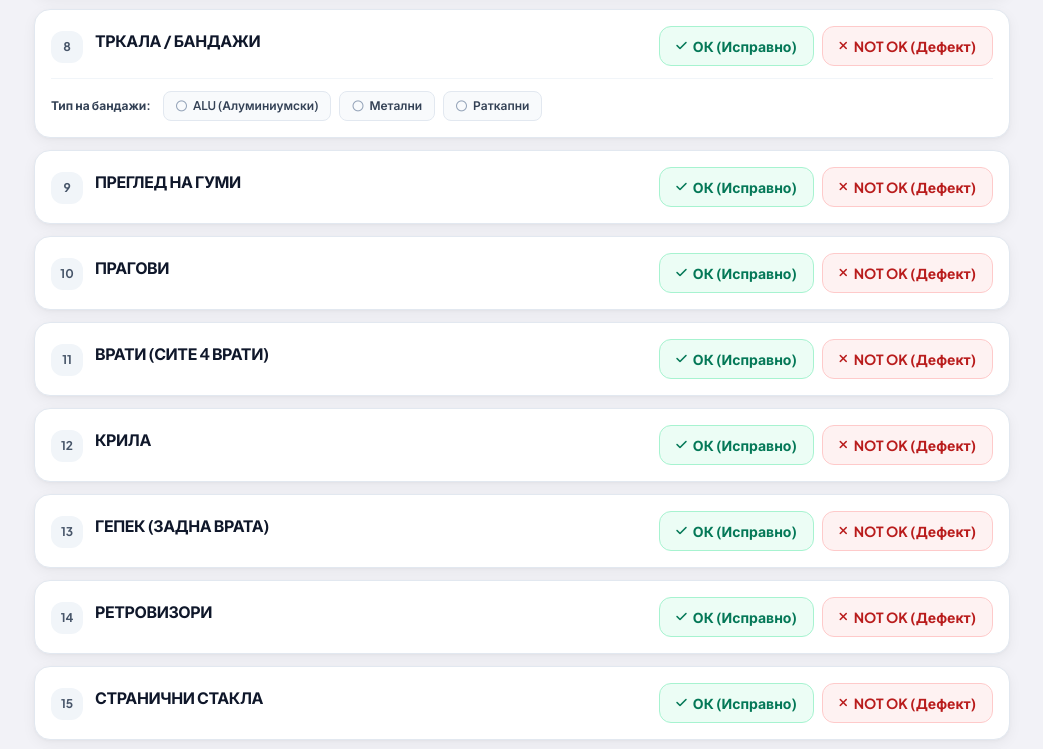
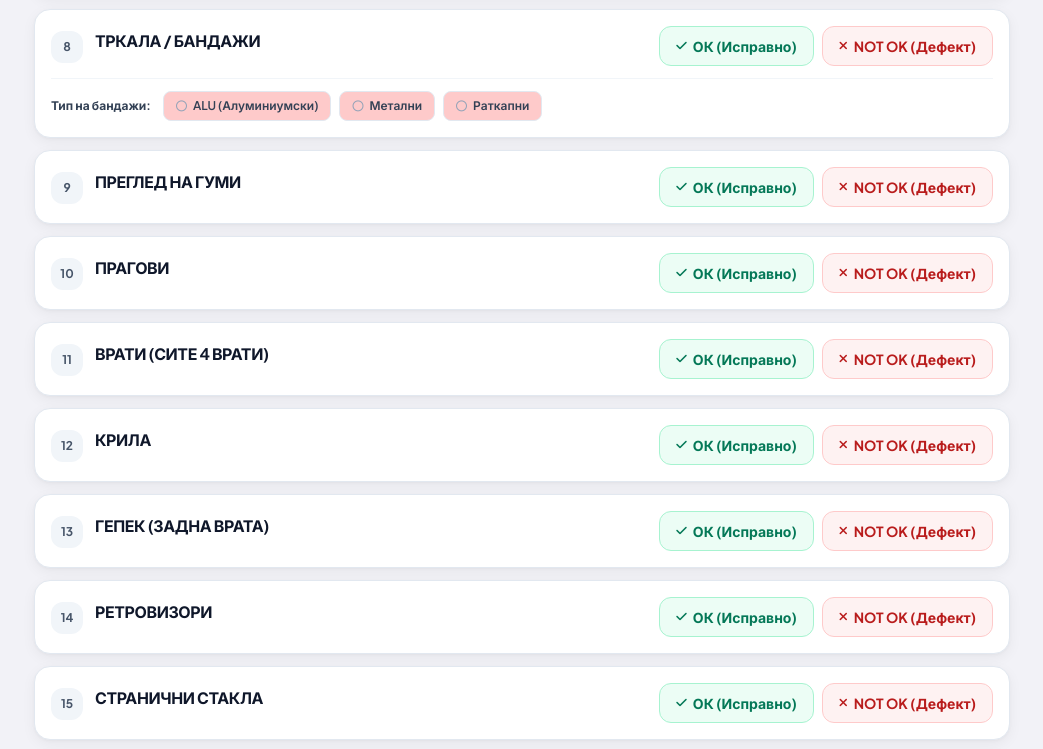
Before and after one commit to TAutoWelt/Vinspector, a plain HTML site: page index.html in a window 1280 px wide. Shown: the part 863-1612 px from the top of the page, without its empty margins (118-1161 px from the left). Drawn offline with nearby package versions, Linux system fonts and the light colour scheme.

Commit message:
specialControl buttons  color

```diff
--- a/index.html
+++ b/index.html
@@ -557,7 +557,7 @@
                 <div class="flex items-center gap-2 flex-wrap">
                   <label v-for="option in item.specialControl.options" :key="option"
                     class="cursor-pointer inline-flex items-center gap-1.5 px-3 py-1.5 rounded-lg border text-xs font-semibold transition-all"
-                    :class="specialValues[item.key] === option ? 'bg-slate-900 text-white border-slate-900 shadow-sm' : 'bg-slate-50 text-slate-700 border-slate-200 hover:bg-slate-100'">
+                    :class="specialValues[item.key] === option ? 'bg-slate-900 text-white border-slate-900 shadow-sm' : 'bg-red-200 text-slate-700 border-slate-200 hover:bg-slate-100'">
                     <input type="radio" :name="'special_type_' + item.key" :value="option"
                       v-model="specialValues[item.key]" @change="saveDraft" class="hidden">
                     <i v-if="specialValues[item.key] === option" class="fa-solid fa-circle-dot text-[11px]"></i>
```
